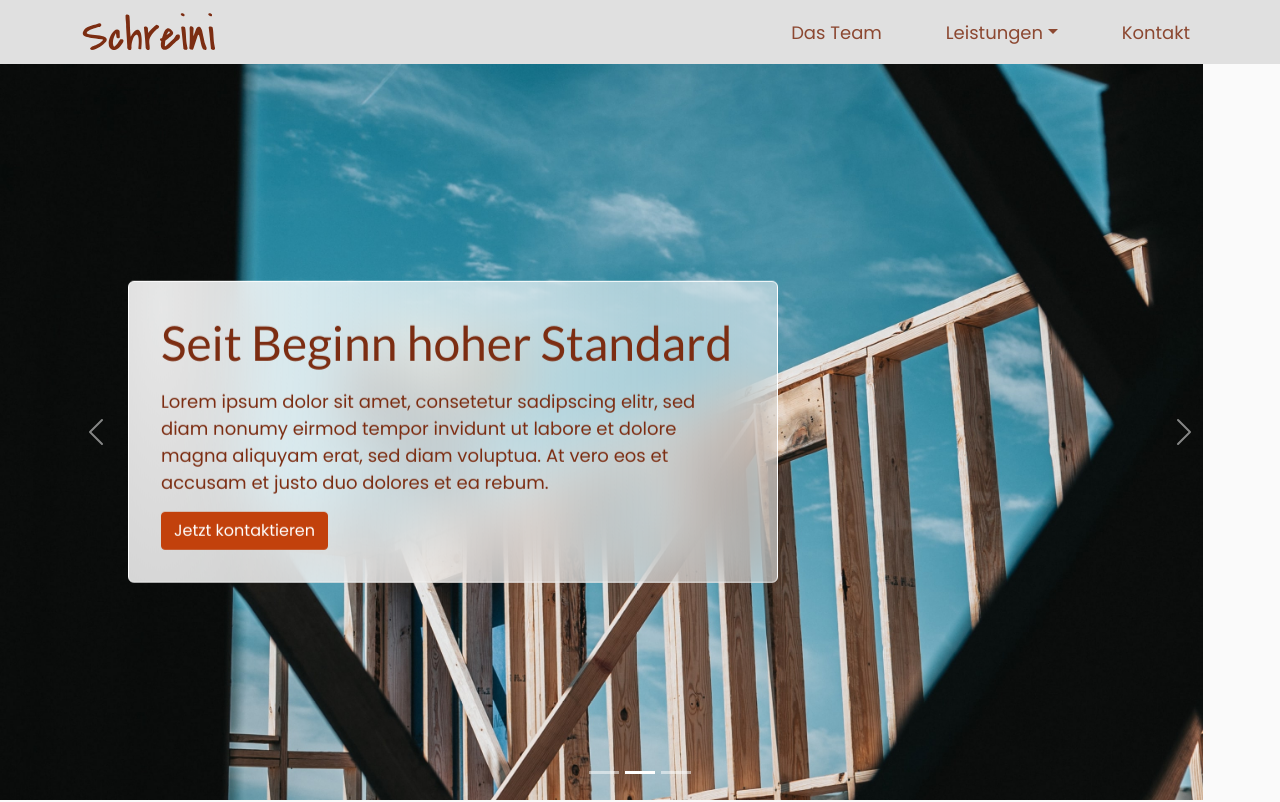
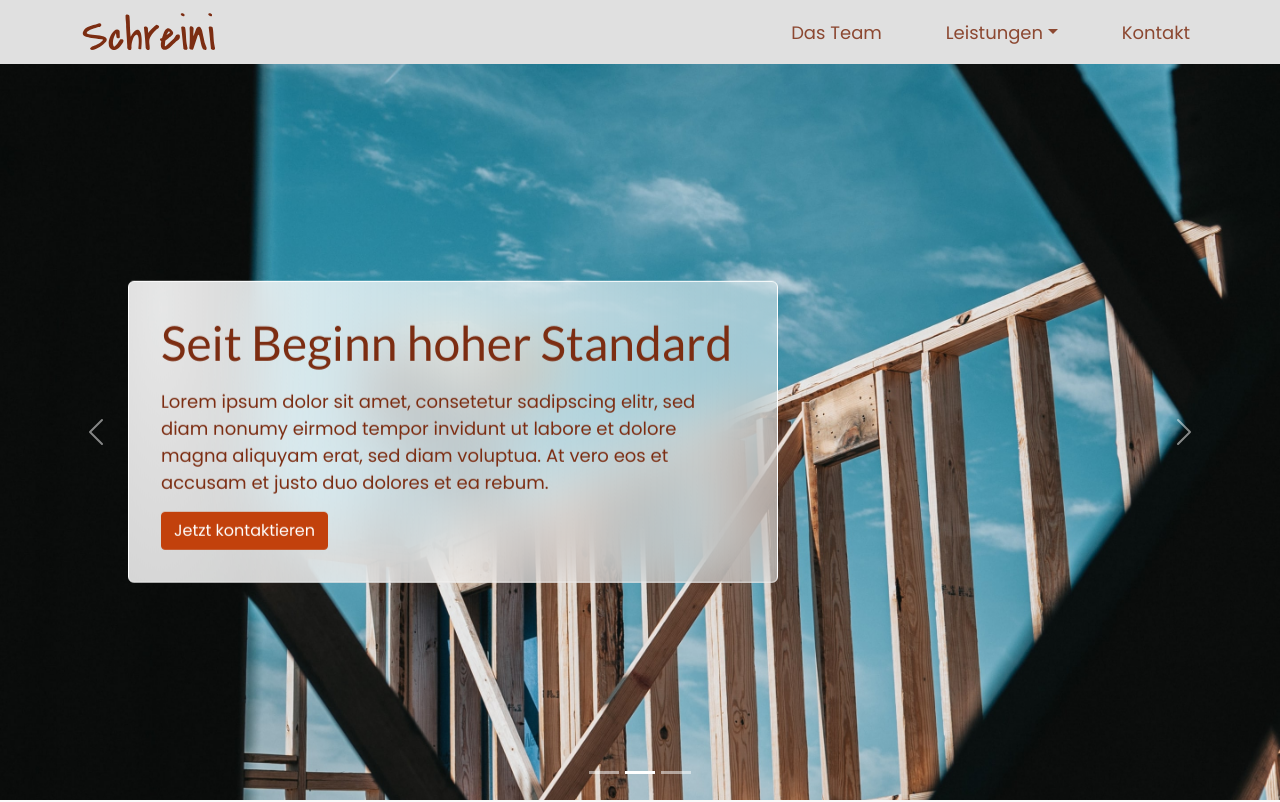
Before and after one commit to MinhKhangTran/next_js_schreini, a Next.js app: page / in a window 1280 px wide. Shown: the top 802 px of the page. Built offline with nearby package versions, Linux system fonts and the light colour scheme.

Commit message:
:sparkles: improve size of images

```diff
--- a/components/hero.js
+++ b/components/hero.js
@@ -1,5 +1,6 @@
 import Link from "next/link";
 import { Button, Carousel } from "react-bootstrap";
+import Image from "next/image";
 
 const Hero = ({ data }) => {
   return (
@@ -8,13 +9,14 @@ const Hero = ({ data }) => {
         {data.map((slide) => {
           return (
             <Carousel.Item key={slide.id} interval={5000}>
-              <picture>
-                <img
-                  className="img-fluid"
-                  src={`/images/homepage/${slide.name}`}
-                  alt={`${slide.altText}`}
-                />
-              </picture>
+              <Image
+                src={`/images/homepage/${slide.name}`}
+                alt={`${slide.altText}`}
+                className="img-fluid"
+                priority
+                layout="fill"
+              />
+
               <Carousel.Caption>
                 <h1 className="text-dark | heading-1">{slide.title}</h1>
                 <p className="text-dark">{slide.text}</p>
--- a/components/social-proof.js
+++ b/components/social-proof.js
@@ -14,6 +14,7 @@ const SocialProof = ({ data }) => {
                     src="/images/homepage/quote.svg"
                     alt="quote icon"
                     aria-hidden="true"
+                    loading="lazy"
                   />
                 </picture>
                 <Carousel.Caption>
--- a/components/unsere-leistungen.js
+++ b/components/unsere-leistungen.js
@@ -27,6 +27,7 @@ const UnsereLeistungen = ({ data }) => {
                         className="img-fluid"
                         src={`/images/homepage/${leistung.thumb}`}
                         alt={`${leistung.title}`}
+                        loading="lazy"
                       />
                     </picture>
 
```
